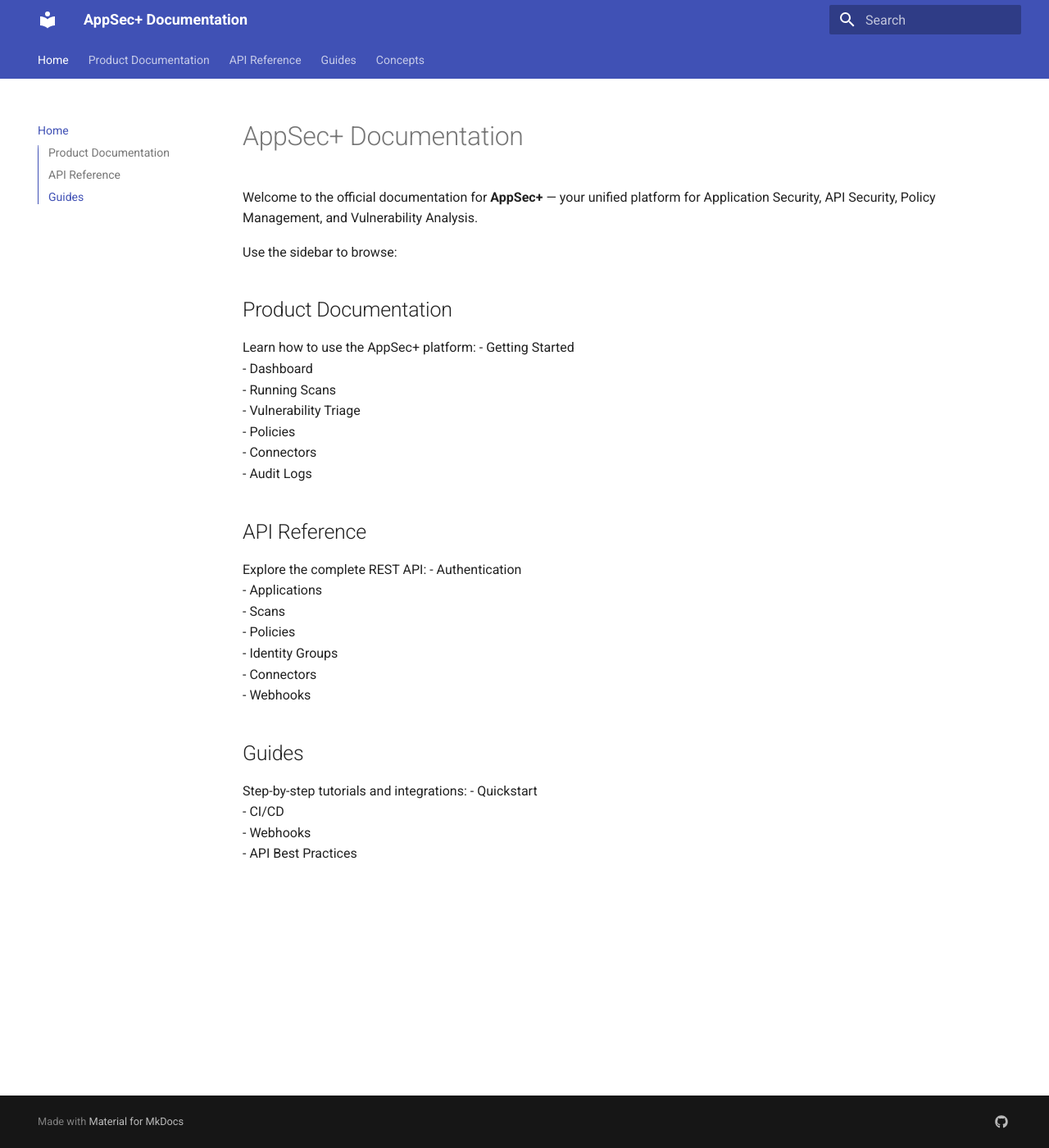
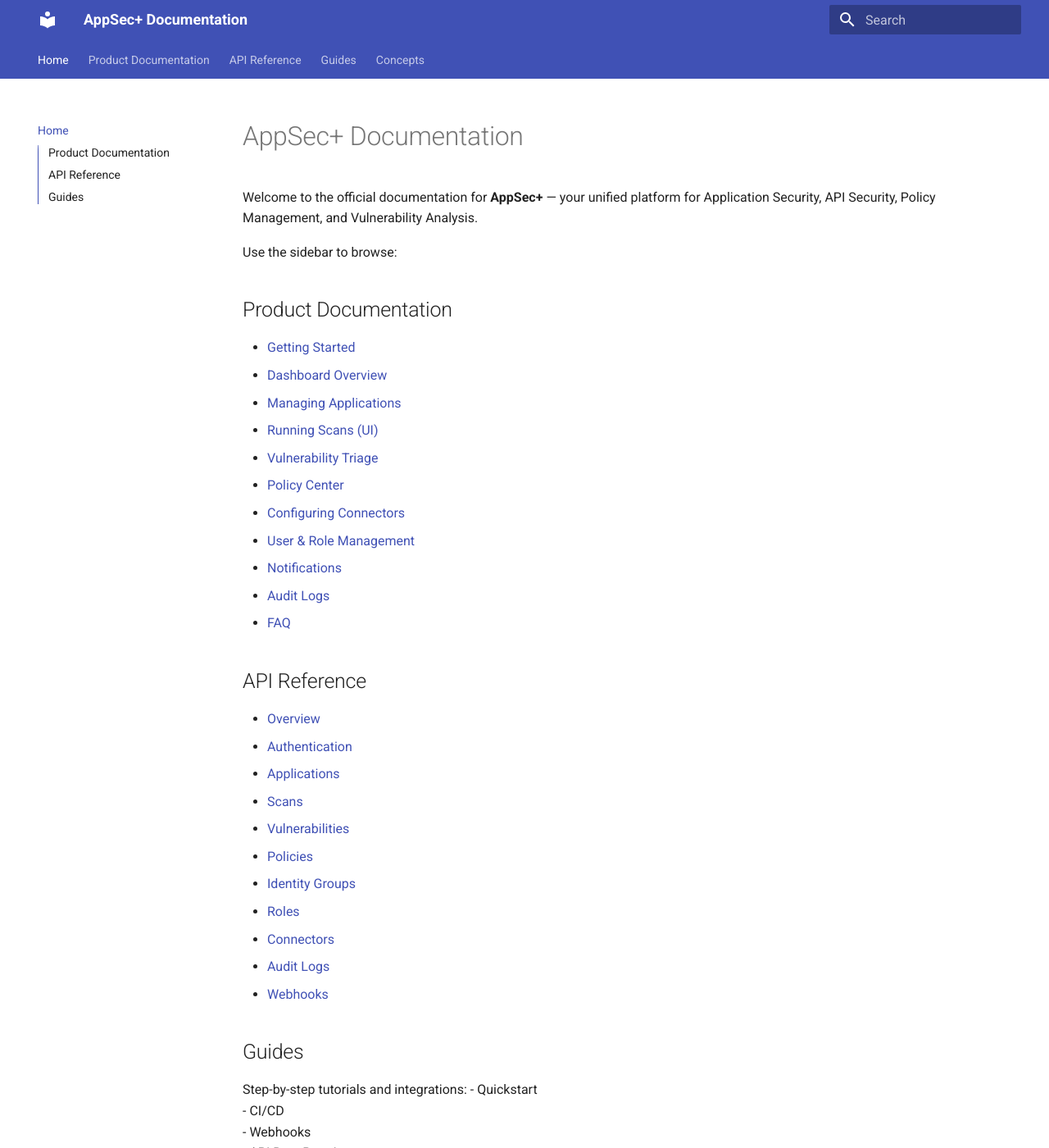
Before and after one commit to ashokchandru/AppSec, an MkDocs documentation site: the page built from docs/index.md, in a window 1280 px wide and 1400 px high. Shown: the whole window at 82% size. Built offline with MkDocs 1.6.1 and Material for MkDocs 9.7.7, drawn with Linux system fonts in a browser that asks for light colours.

Commit message:
Update index.md

```diff
--- a/docs/index.md
+++ b/docs/index.md
@@ -5,24 +5,31 @@ Welcome to the official documentation for **AppSec+** — your unified platform
 Use the sidebar to browse:
 
 ## Product Documentation
-Learn how to use the AppSec+ platform:
-- Getting Started
-- Dashboard
-- Running Scans
-- Vulnerability Triage
-- Policies
-- Connectors
-- Audit Logs
+- [Getting Started](product/getting-started/)
+- [Dashboard Overview](product/dashboard-overview/)
+- [Managing Applications](product/managing-applications/)
+- [Running Scans (UI)](product/running-scans-ui/)
+- [Vulnerability Triage](product/vulnerability-triage/)
+- [Policy Center](product/policy-center/)
+- [Configuring Connectors](product/configuring-connectors-ui/)
+- [User & Role Management](product/user-role-management-ui/)
+- [Notifications](product/notifications/)
+- [Audit Logs](product/audit-logs-ui/)
+- [FAQ](product/faq/)
+
 
 ## API Reference
-Explore the complete REST API:
-- Authentication
-- Applications
-- Scans
-- Policies
-- Identity Groups
-- Connectors
-- Webhooks
+- [Overview](api/)
+- [Authentication](api/authentication/)
+- [Applications](api/applications/)
+- [Scans](api/scans/)
+- [Vulnerabilities](api/vulnerabilities/)
+- [Policies](api/policies/)
+- [Identity Groups](api/identity-groups/)
+- [Roles](api/roles/)
+- [Connectors](api/connectors/)
+- [Audit Logs](api/audit-logs/)
+- [Webhooks](api/webhooks/)
 
 ## Guides
 Step-by-step tutorials and integrations:
```
